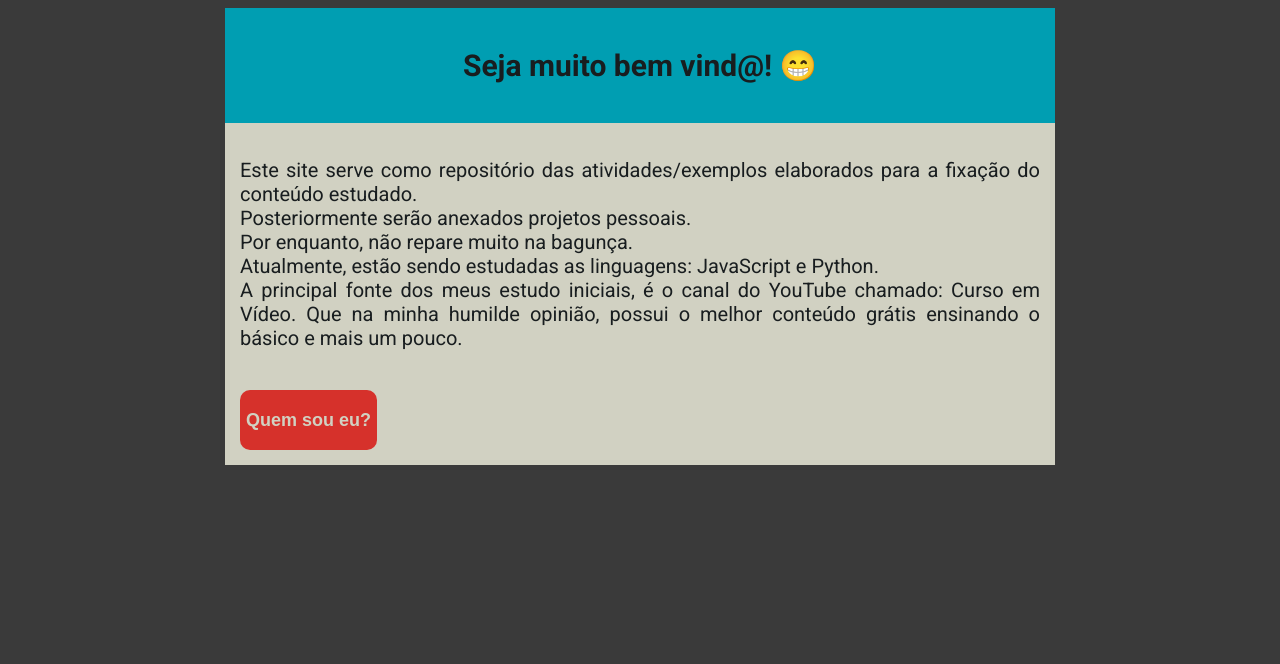
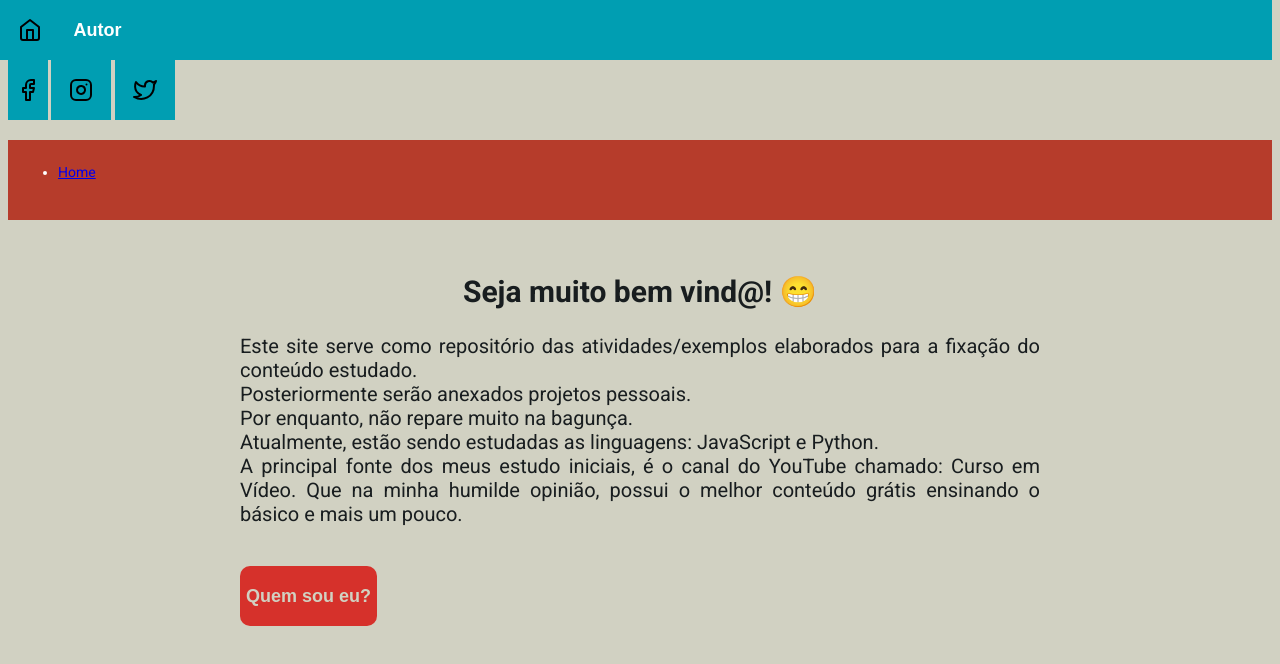
Before and after one commit to brunoamaia/projeto-site, a plain HTML site: page index.html in a window 1280 px wide. Drawn offline with Linux system fonts and the light colour scheme.

Commit message:
cabeçalho duplicado

```diff
--- a/index.html
+++ b/index.html
@@ -8,14 +8,34 @@
     <link rel="stylesheet" href="styles.css">   <!-- Chmada do Css -->
 
 </head>
+<menu>
+    <div class="sitenav-wrap">
+        <button class="home" onclick="location.href='./index.html'"> <img src="./src/home.svg" alt=""> </button>
+        <button class="aboutme" onclick="location.href='./pages/aboutme/index.html'"> Autor </button>
+    </div>
+
+    <div class="social">
+        <button class="facebook" onclick="location.href='./index.html'"> <img src="./src/facebook.svg" alt=""> </button>
+        <button class="instagram" onclick="location.href='./index.html'"> <img src="./src/instagram.svg" alt=""> </button>
+        <button class="twittwet" onclick="location.href='./index.html'"> <img src="./src/twitter.svg" alt=""> </button>
+    </div>
+</menu>
+
+<menu class="two">
+    <div class="sitenav-wrap">
+        <ul class="siteNav">
+            <li role="nenuitem" id="sitenav-link-0">
+                <a href="./index.html">Home</a>
+            </li>
+        </ul>
+    </div>
+</menu>
+
 <body>
-    <section class="header">
+    <section>
         <header>
             <h1>Seja muito bem vind@! 😁 </h1>
         </header>
-    </section>
-
-    <section>
         <p>
         Este site serve como repositório das atividades/exemplos elaborados para a fixação do conteúdo estudado. <br>
         Posteriormente serão anexados projetos pessoais. <br>
--- a/styles.css
+++ b/styles.css
@@ -6,9 +6,65 @@
 */
 @import url('https://fonts.googleapis.com/css2?family=Roboto:wght@300;400;500;700&display=swap');   /* Importar a fonte Roboto */
 
+menu {
+    color: white;
+    width: full;
+    background-color: #009EB2;
+    font: larger;
+    height: 60px;
+    margin-top: -8px;
+    padding: 0px;
+}
+
+menu.two {
+    background-color: #B63C2B;
+    margin-top: 80px;
+    padding: 10px;
+}
+
+menu button {
+    background: #009EB2;
+    border-radius: 0px;
+    color: white;
+    font-size: 18px;
+    height: 60px;
+    margin-top: 0px;
+    min-width: 60px;
+    padding: 0px;
+    text-align: center;
+}
+menu button:hover { /*  Ação ao passar o moue por cima do "botão" */
+    filter: brightness(100%);
+}
+
+menu button.home {
+    margin-left: -8px;
+}
+menu button.aboutme {
+    margin-left: 4px;
+}
+
+menu.end {
+    align-content: flex-end;
+}
+
+menu button.facebook {
+    margin-right: 0px;
+    nav-left: auto;
+    min-width: 40px;
+}
+
 body {
-    background-color: #3a3a3a;
+    background-color:  #d1d1c2;  /* #3a3a3a */
     font: 400 14px Roboto, sans-srif;
+
+}
+
+head {
+    text-align: center;
+    background-color: #009EB2;
+    border: black;
+    font: 400 20px Roboto, sans-srif;
 }
 
 section {
@@ -16,20 +72,18 @@ section {
     color: #181D1F;
     /*border-radius: 10px;*/
     padding: 15px;
-    width: 800px;
+    width: auto; /* 800px, auto */
+    max-width: 800px;
     margin: auto;
     font: 400 20px Roboto, sans-srif;
     box-shadow: black;
     text-align: justify;
 }
 
+section header {
+    text-align: center;
+}
 
-.header {
-    text-align: center;
-    font: larger;
-    background-color: #009EB2;
-    height: auto;
-}
 
 footer {
     text-align: center;
@@ -37,7 +91,7 @@ footer {
 }
 
 button {
-    width: auto;    /* Pode usar porcentagem 100% */
+    width: auto;    /* Pode usar porcentagem da pagina 100% ocupa toda a largura da pagina  */
     height: 60px;
     background: #D6312B;
     border: 0;
@@ -48,12 +102,25 @@ button {
     display: inline-block;
     text-align: center;
     font-size: 18px;
-    line-height: 40px;
+    line-height: 0px;
     transition: filter 0.2s; /* Mudar a cor (parametro de baixo) de forma gradual */
     vertical-align: top;
 }
 
-
 button:hover { /*  Ação ao passar o moue por cima do "botão" */
     filter: brightness(80%);
+    cursor: pointer;
 }
+
+
+
+/* button.home {
+    background: #009EB2;
+    border-radius: 0px;
+    font-size: 5px;
+    height: 60px;
+    margin-top: 0px;
+    margin-left: -8px;
+    padding: 0px;
+    text-align: center;
+}   */
```
Also changed, not shown: pages/aboutme/index.html (+4 -3 lines), src/facebook.svg (added), src/instagram.svg (added), src/twitter.svg (added).
